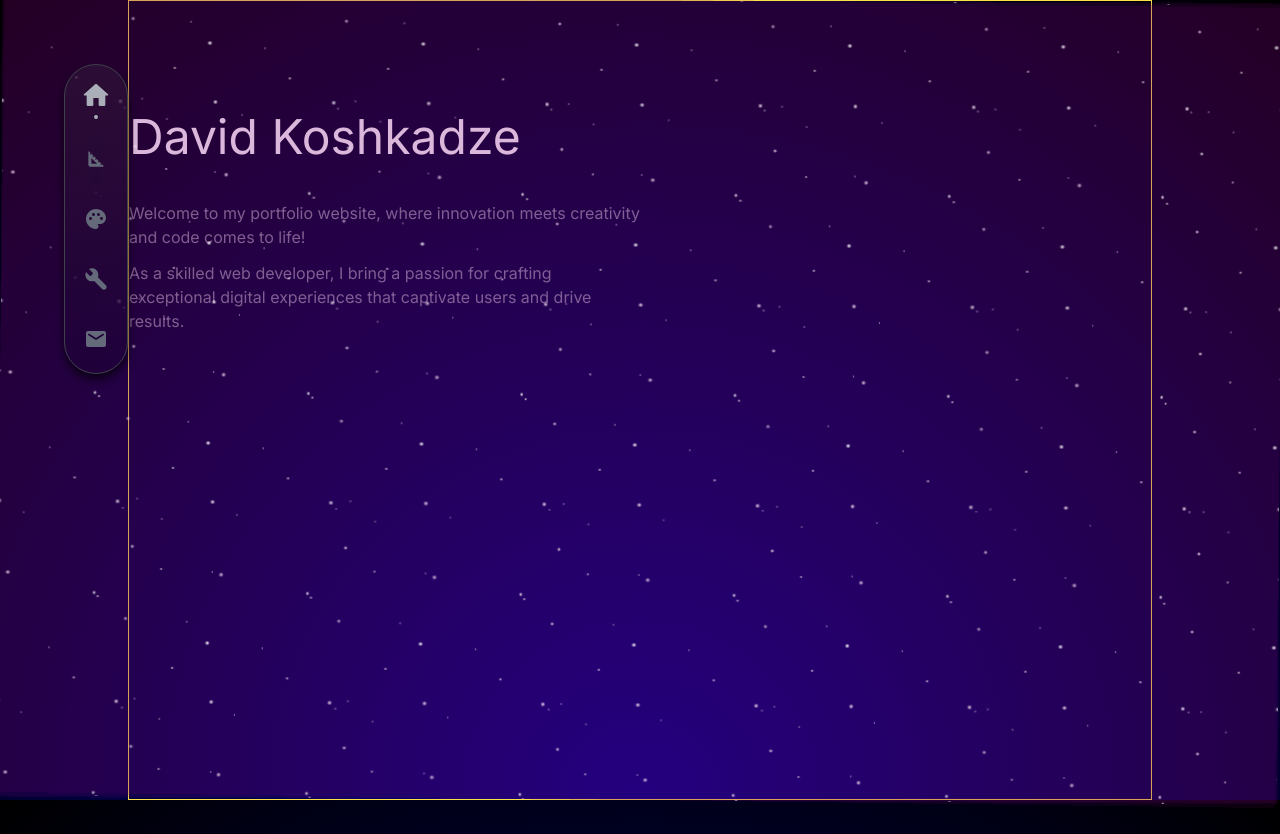
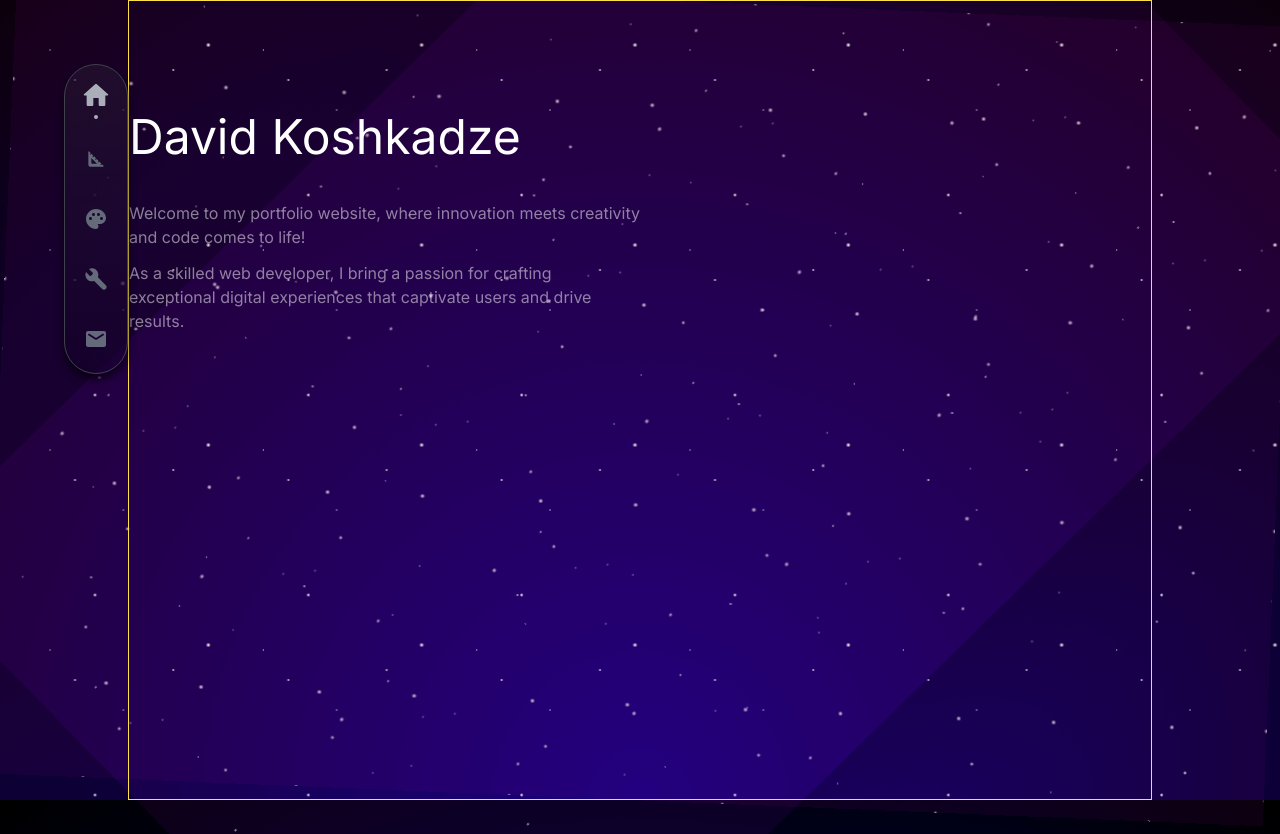
Before and after one commit to David-Koshkadze/portfolio12, a Next.js app: page / in a window 1280 px wide. Shown: the top 834 px of the page. Built offline with nearby package versions, Linux system fonts and the light colour scheme.

Commit message:
gradient styles

```diff
--- a/app/globals.css
+++ b/app/globals.css
@@ -18,6 +18,7 @@ body {
   background: radial-gradient(circle at bottom, navy 0, black 100%);
   height: 100vh;
   background-attachment: fixed;
+  overflow-x: hidden;
 }
 
 .navbar {
@@ -45,12 +46,12 @@ body {
 
 .space {
   background: rgba(128, 0, 128, 0.1) center / 200px 200px round;
-  /* border: 1px dashed purple; */
-  bottom: 0;
+  position: fixed;
+  top: 0;
   left: 0;
-  position: absolute;
-  right: 0;
-  top: 0;
+  width: 100%;
+  height: 100%;
+  z-index: -1;
 }
 
 @keyframes space {
@@ -68,7 +69,7 @@ body {
   }
 }
 .stars1 {
-  animation: space 180s ease-in-out infinite;
+  animation: space 150s ease-in-out infinite;
   background-image: radial-gradient(
       1px 1px at 25px 5px,
       white,
@@ -79,9 +80,11 @@ body {
     radial-gradient(1.5px 1.5px at 50px 75px, white, rgba(255, 255, 255, 0)),
     radial-gradient(2px 2px at 15px 125px, white, rgba(255, 255, 255, 0)),
     radial-gradient(2.5px 2.5px at 110px 80px, white, rgba(255, 255, 255, 0));
+  box-shadow: 0 0 200px rgba(0, 0, 0, 0.5);
+  transform: rotate(135deg);
 }
 .stars2 {
-  animation: space 240s ease-in-out infinite;
+  animation: space 100s ease-in-out infinite;
   background-image: radial-gradient(
       1px 1px at 75px 125px,
       white,
@@ -94,7 +97,7 @@ body {
     radial-gradient(2.5px 2.5px at 5px 5px, white, rgba(255, 255, 255, 0));
 }
 .stars3 {
-  animation: space 300s ease-in-out infinite;
+  /* animation: space 260s ease-in-out infinite; */
   background-image: radial-gradient(
       1px 1px at 10px 10px,
       white,
--- a/app/layout.tsx
+++ b/app/layout.tsx
@@ -16,10 +16,10 @@ export default function RootLayout({
   return (
     <html lang="en">
       <body className={inter.className}>
+        {children}
         <div className="space stars1"></div>
         <div className="space stars2"></div>
         <div className="space stars3"></div>
-        {children}
       </body>
     </html>
   );
```
